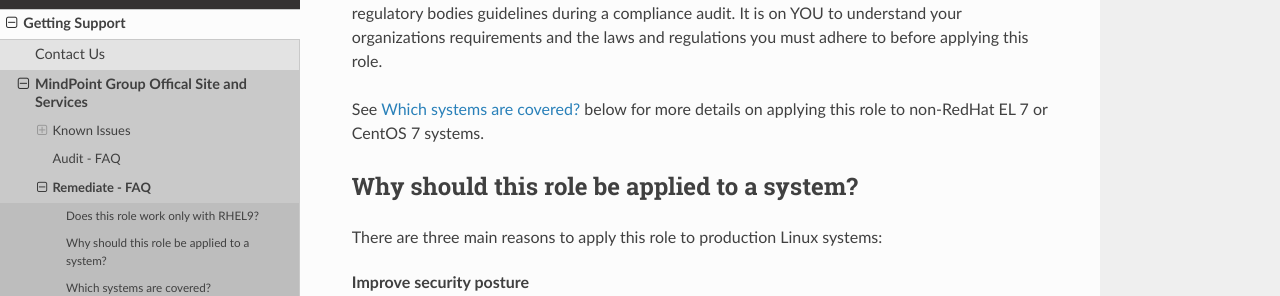
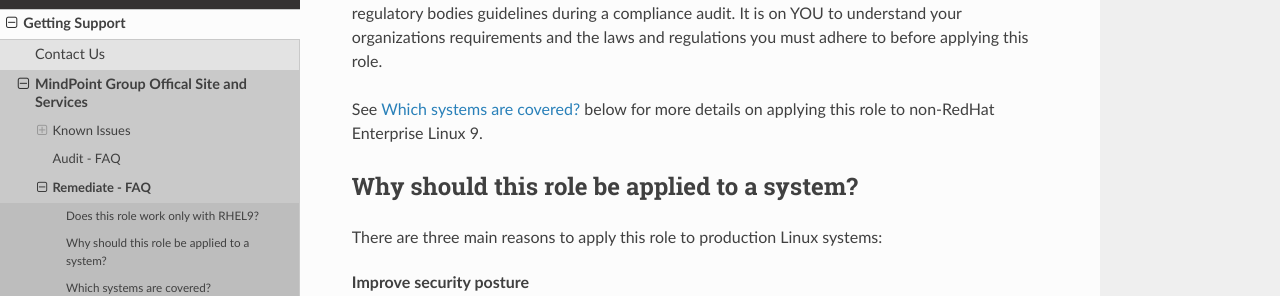
Before and after one commit to ansible-lockdown/MPG-AL-READTHEDOCS, a Sphinx documentation site: the page built from docs/source/remediate/rem-faq.rst, in a window 1280 px wide and 900 px high. Shown: the part 434-730 px from the top of the window. Built offline with Sphinx 7.4.7 and the Read the Docs theme 2.0.0, drawn with Linux system fonts in a browser that asks for light colours; pages that are not in the unit, such as notebooks, are missing from menus.

```diff
--- a/docs/source/.variables.rst
+++ b/docs/source/.variables.rst
@@ -4,4 +4,3 @@
 .. |benchmark_version| replace:: V0.5 beta
 .. |benchmark_release_date| replace:: TBC
 .. |lockdown_url| replace:: https://github.com/ansible-lockdown/|benchmark_os_short|-|benchmark_name|
-.. |tested_oss| replace:: RHEL9
--- a/docs/source/remediate/rem-faq.rst
+++ b/docs/source/remediate/rem-faq.rst
@@ -13,8 +13,8 @@ and may run afoul of your organization or regulatory bodies guidelines during a
 audit. It is on YOU to understand your organizations requirements and the laws and regulations
 you must adhere to before applying this role.
 
-See :ref:`system_applicability_ref_label` below for more details on applying this role to non-RedHat EL 7
-or CentOS 7 systems.
+See :ref:`system_applicability_ref_label` below for more details on applying this role to non-|benchmark_os|.
+
 
 Why should this role be applied to a system?
 --------------------------------------------
```
